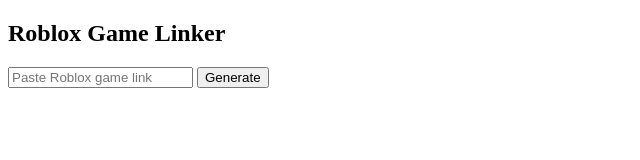
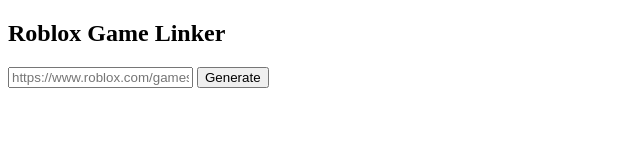
Before and after one commit to talmadge537-creator/game-linker, a website: page index.html in a window 1280 px wide. Shown: the full height of the page, 0-640 px from the left. Drawn offline with Linux system fonts and the light colour scheme.

Commit message:
Update index.html

```diff
--- a/index.html
+++ b/index.html
@@ -13,7 +13,7 @@
     <input
         id="link"
         type="text"
-        placeholder="Paste Roblox game link"
+        placeholder="https://www.roblox.com/games/4623386862/Piggy"
     >
 
     <button onclick="enviar()">Generate</button>
```
